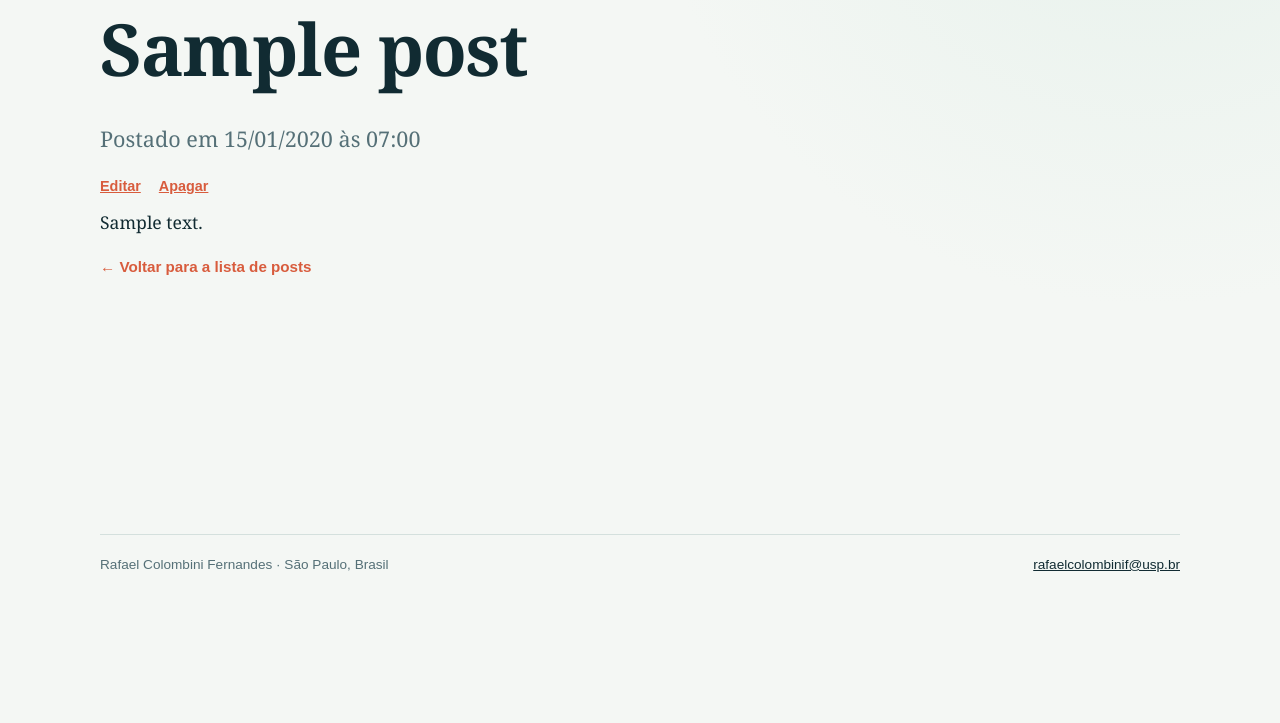
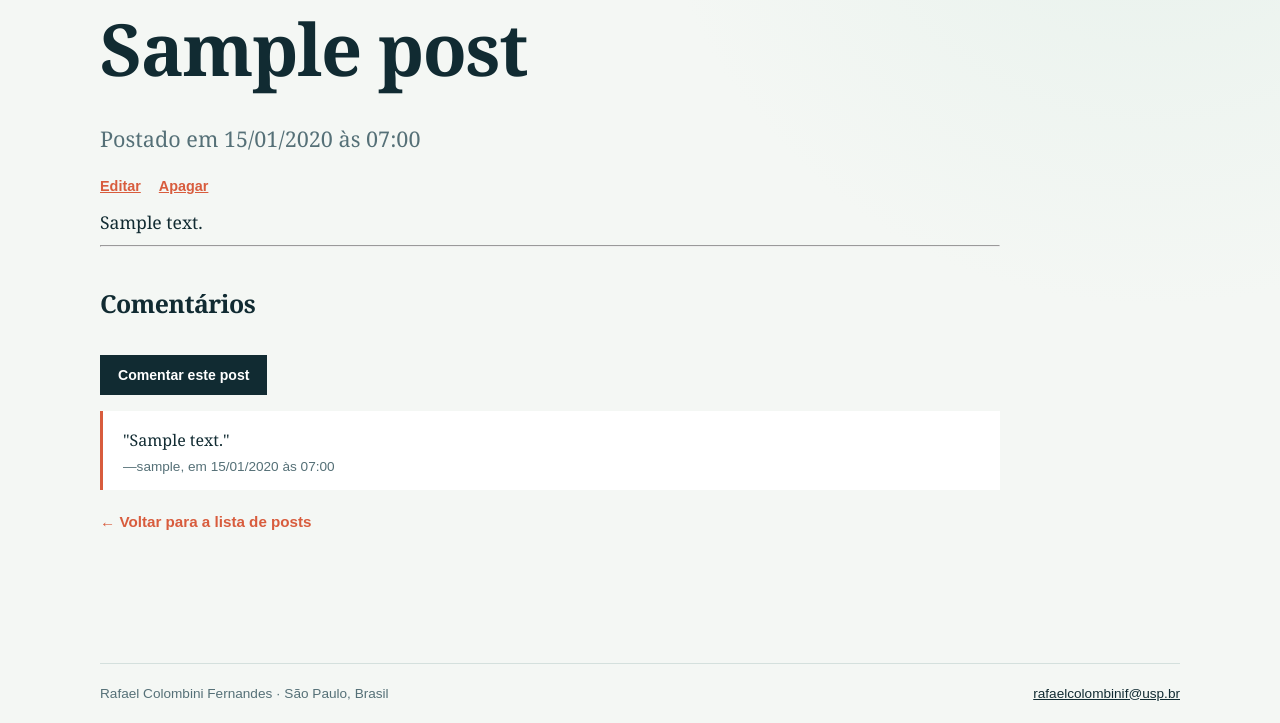
Before and after one commit to Rafit345/PMR3304-EP2-Blog, a Django app: page /posts/1/ in a window 1280 px wide. Shown: the part 206-929 px from the top of the page. Before the commit the page ends 778 px from the top, so only its background shows below. Run offline with Django 5.2, Linux system fonts and the light colour scheme; tables that the repository leaves empty hold one stand-in row (values such as "Sample post").

Commit message:
Comentários nos posts

```diff
--- a/posts/admin.py
+++ b/posts/admin.py
@@ -1,5 +1,6 @@
 from django.contrib import admin
 
-from .models import Post
+from .models import Post, Comment
 
 admin.site.register(Post)
+admin.site.register(Comment)
--- a/posts/models.py
+++ b/posts/models.py
@@ -1,4 +1,5 @@
 from django.db import models
+from django.conf import settings
 from django.utils import timezone
 
 
@@ -11,3 +12,14 @@ class Post(models.Model):
 
     def __str__(self):
         return f'{self.title}'
+
+
+class Comment(models.Model):
+    author = models.ForeignKey(settings.AUTH_USER_MODEL,
+                               on_delete=models.CASCADE)
+    text = models.CharField(max_length=255)
+    date = models.DateTimeField(default=timezone.now)
+    post = models.ForeignKey(Post, on_delete=models.CASCADE)
+
+    def __str__(self):
+        return f'"{self.text}" - {self.author.username}'
--- a/posts/templates/posts/detail.html
+++ b/posts/templates/posts/detail.html
@@ -16,6 +16,28 @@
     <div class="content-flow">
         {{ post.content|safe }}
     </div>
+
+    <hr>
+
+    <section class="comentarios">
+        <header>
+            <h2>Comentários</h2>
+        </header>
+        <p><a href="{% url 'posts:comment' post.id %}"><button>Comentar este post</button></a></p>
+        {% if comment_list %}
+            {% for comment in comment_list %}
+                <figure>
+                    <blockquote>
+                        "{{ comment.text }}"
+                    </blockquote>
+                    <figcaption>—{{ comment.author }}, em {{ comment.date|date:"d/m/Y \à\s H:i" }}</figcaption>
+                </figure>
+            {% endfor %}
+        {% else %}
+            <p>Ainda não existe nenhum comentário para este post.</p>
+        {% endif %}
+    </section>
+
     <p><a class="text-link" href="{% url 'posts:index' %}">← Voltar para a lista de posts</a></p>
 </article>
 {% endblock content %}
--- a/posts/urls.py
+++ b/posts/urls.py
@@ -9,4 +9,5 @@ urlpatterns = [
     path('<int:pk>/', views.PostDetailView.as_view(), name='detail'),
     path('update/<int:pk>/', views.PostUpdateView.as_view(), name='update'),
     path('delete/<int:pk>/', views.PostDeleteView.as_view(), name='delete'),
+    path('<int:post_id>/comment/', views.create_comment, name='comment'),
 ]
--- a/posts/views.py
+++ b/posts/views.py
@@ -1,8 +1,10 @@
+from django.http import HttpResponseRedirect
+from django.shortcuts import render, get_object_or_404
 from django.urls import reverse, reverse_lazy
 from django.views import generic
 
-from .models import Post
-from .forms import PostForm
+from .models import Post, Comment
+from .forms import PostForm, CommentForm
 
 
 class PostListView(generic.ListView):
@@ -14,6 +16,12 @@ class PostDetailView(generic.DetailView):
     # responde com 404 automaticamente se o post não existir
     model = Post
     template_name = 'posts/detail.html'
+
+    # comentários do post, do mais recente para o mais antigo
+    def get_context_data(self, **kwargs):
+        context = super().get_context_data(**kwargs)
+        context['comment_list'] = self.object.comment_set.order_by('-date')
+        return context
 
 
 class PostCreateView(generic.CreateView):
@@ -40,3 +48,22 @@ class PostDeleteView(generic.DeleteView):
     model = Post
     template_name = 'posts/delete.html'
     success_url = reverse_lazy('posts:index')
+
+
+def create_comment(request, post_id):
+    post = get_object_or_404(Post, pk=post_id)
+    if request.method == 'POST':
+        form = CommentForm(request.POST)
+        if form.is_valid():
+            comment_author = form.cleaned_data['author']
+            comment_text = form.cleaned_data['text']
+            comment = Comment(author=comment_author,
+                              text=comment_text,
+                              post=post)
+            comment.save()
+            return HttpResponseRedirect(
+                reverse('posts:detail', args=(post_id, )))
+    else:
+        form = CommentForm()
+    context = {'form': form, 'post': post}
+    return render(request, 'posts/comment.html', context)
--- a/static/style.css
+++ b/static/style.css
@@ -103,3 +103,7 @@ button:hover, button:focus { background: var(--accent-dark); border-color: var(-
 .acoes a { color: var(--accent); }
 .errorlist { color: var(--accent-dark); font: .85rem Arial, sans-serif; }
 .content-flow img { max-width: 100%; }
+.comentarios figure { margin: 0 0 18px; padding: 16px 20px; background: var(--surface); border-left: 3px solid var(--accent); }
+.comentarios blockquote { margin: 0 0 6px; }
+.comentarios figcaption { color: var(--muted); font: .85rem Arial, sans-serif; }
+.comentarios header { width: auto; padding: 0; border: 0; }
```
Also changed, not shown: posts/forms.py (+14 -1 lines), posts/templates/posts/comment.html (added, +17 -0 lines), posts/migrations/0002_comment.py (added).
